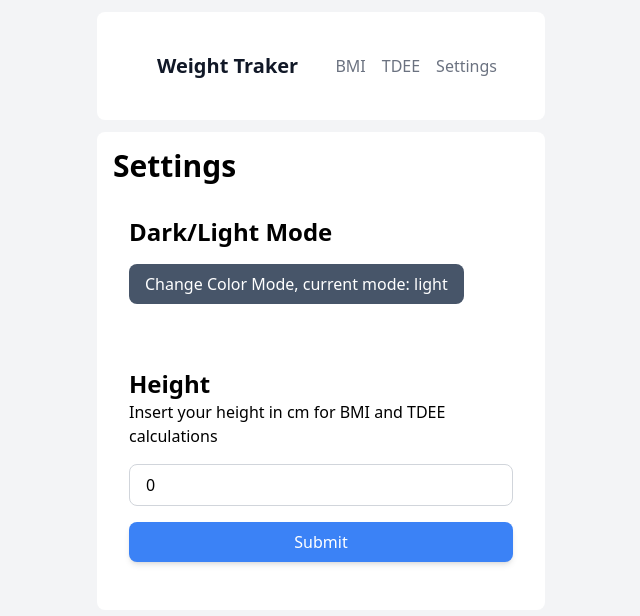
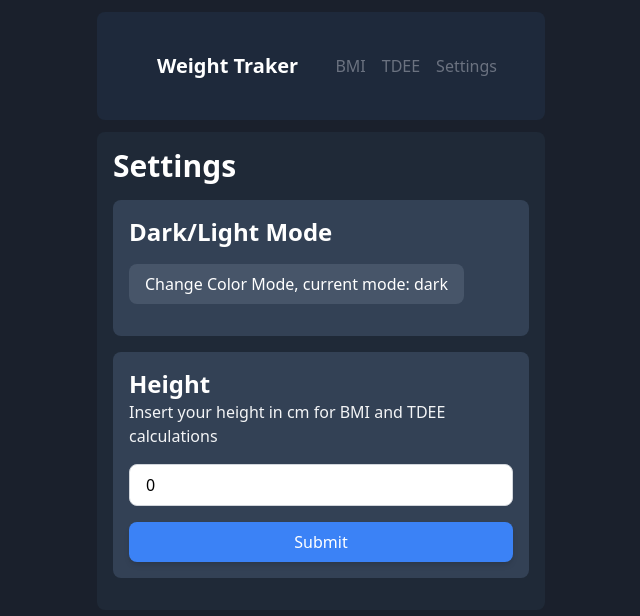
Before and after one commit to maurodf0/weight-traker, a Vue app: page /settings in a window 1280 px wide. Shown: the top 616 px of the page, without its empty margins (319-959 px from the left). Built offline with nearby package versions, Linux system fonts and the light colour scheme; the HTML template or start-up script is replaced by a standard one.

Commit message:
OnMounted in App and Weight Chart instead of Weight History

```diff
--- a/src/App.vue
+++ b/src/App.vue
@@ -1,6 +1,15 @@
 <script setup lang="ts">
 import { RouterView } from 'vue-router';
 import AppHeader from './components/AppHeader.vue'
+import { useColorMode } from '@vueuse/core'
+import { onMounted } from 'vue';
+
+const mode = useColorMode() // Ref<'dark' | 'light'>
+
+onMounted(() => {
+  // Accediamo al mode.value per leggere e modificare la modalità
+  mode.value = mode.value === 'dark' ? 'light' : 'dark'
+})
 </script>
 
 <template>
--- a/src/views/HomeView.vue
+++ b/src/views/HomeView.vue
@@ -169,7 +169,7 @@ const handleDelete = (date: Date) => {
     </form>
 
     <div class="chartContainer mt-6" v-if="allWeights.length > 0">
-      <h2 class="text-xl font-semibold text-gray-700 dark:text-white">Weights History</h2>
+      <h2 class="text-xl font-semibold text-gray-700 dark:text-white">Weights Chart</h2>
       <canvas ref="weightChartEl"></canvas>
     </div>
 
```
